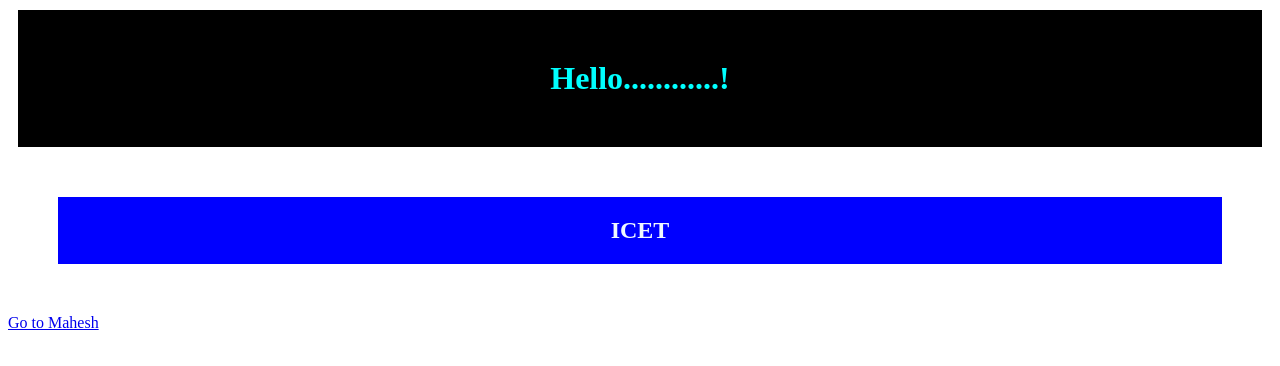
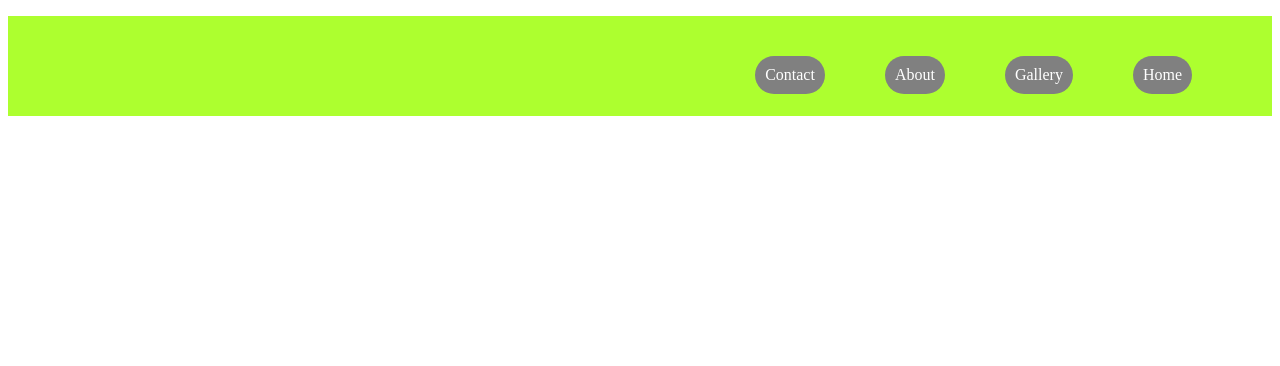
Before and after one commit to MaheshYapa/Demo1, a plain HTML site: page index.html in a window 1280 px wide. Drawn offline with Linux system fonts and the light colour scheme.

Commit message:
css changes

```diff
--- a/index.html
+++ b/index.html
@@ -1,14 +1,24 @@
 <!DOCTYPE html>
 <html lang="en">
+
 <head>
     <meta charset="UTF-8">
     <meta name="viewport" content="width=device-width, initial-scale=1.0">
     <title>Document</title>
     <link rel="stylesheet" href="style.css">
 </head>
+
 <body>
-    <h1 id="h1">Hello............!</h1>
-    <h2 id="h2">ICET</h2>
-    <a href="mahesh.html">Go to Mahesh</a>
+    <ul>
+        <li>Home</li>
+        <li>Gallery</li>
+        <li>About</li>
+        <li>Contact</li>
+
+    </ul>
+
+    <!-- <h1 id="h2">ICET</h1> -->
+    <!-- <a href="mahesh.html">Go to Mahesh</a> -->
 </body>
+
 </html>
--- a/style.css
+++ b/style.css
@@ -1,14 +1,34 @@
-h1{
-    background-color: black;
-    color: aqua;
-    padding: 50px;
-    margin: 10px;
-    text-align: center;
-}
-h2{
+/* h1{
     background-color: blue;
     color: aliceblue;
-    margin:50px;
-    text-align: center;
+    margin:px;
+    text-align: left;
     padding: 20px;
+
+
+} */
+ul {
+    background-color: greenyellow;
+    list-style: none;
+    padding: 50px;
+
+
 }
+
+ul li {
+    background-color: gray;
+    border-radius: 20px;
+    /* border:10px solid black; */
+    margin: 30px;
+    padding: 10px;
+    float: right;
+    position: relative;
+    bottom: 40px;
+    font-weight:200;
+    color: white;
+    cursor: pointer;
+}
+
+ul li:hover{
+    background-color: black;
+}
```
